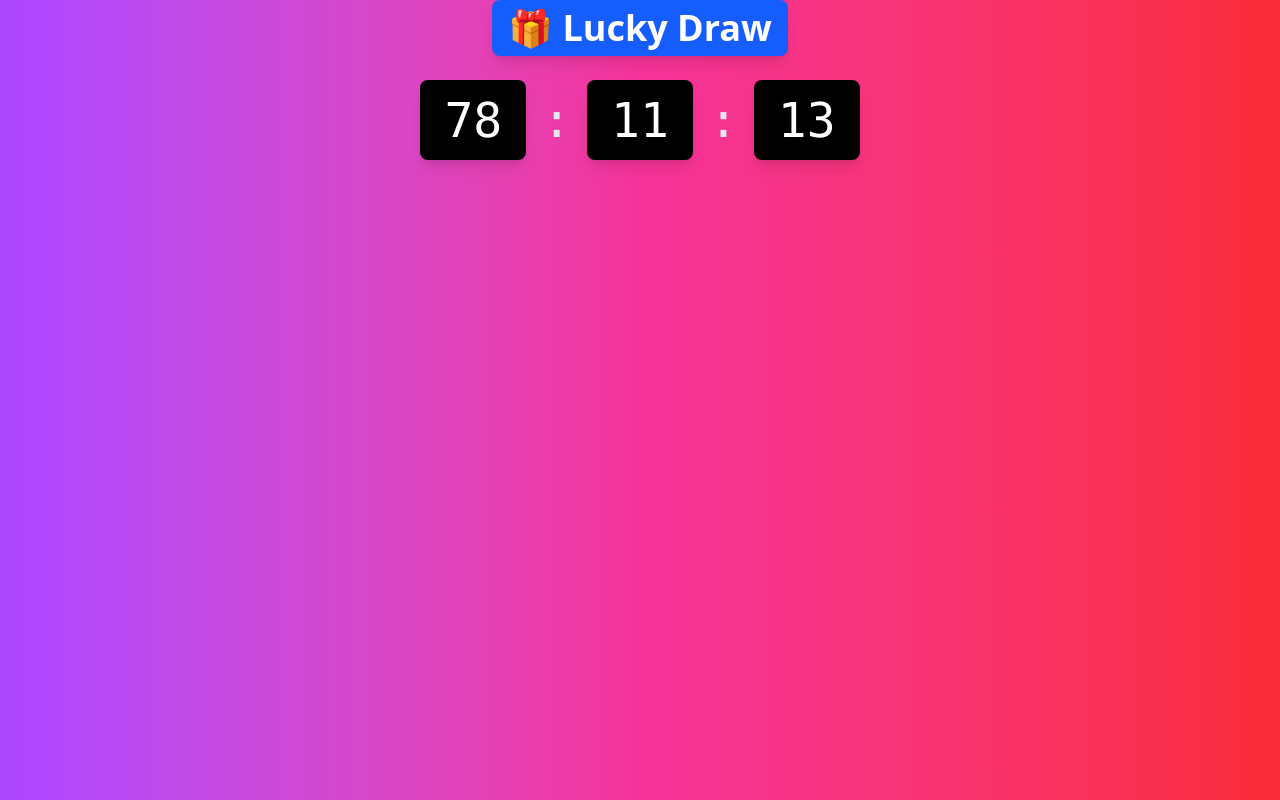
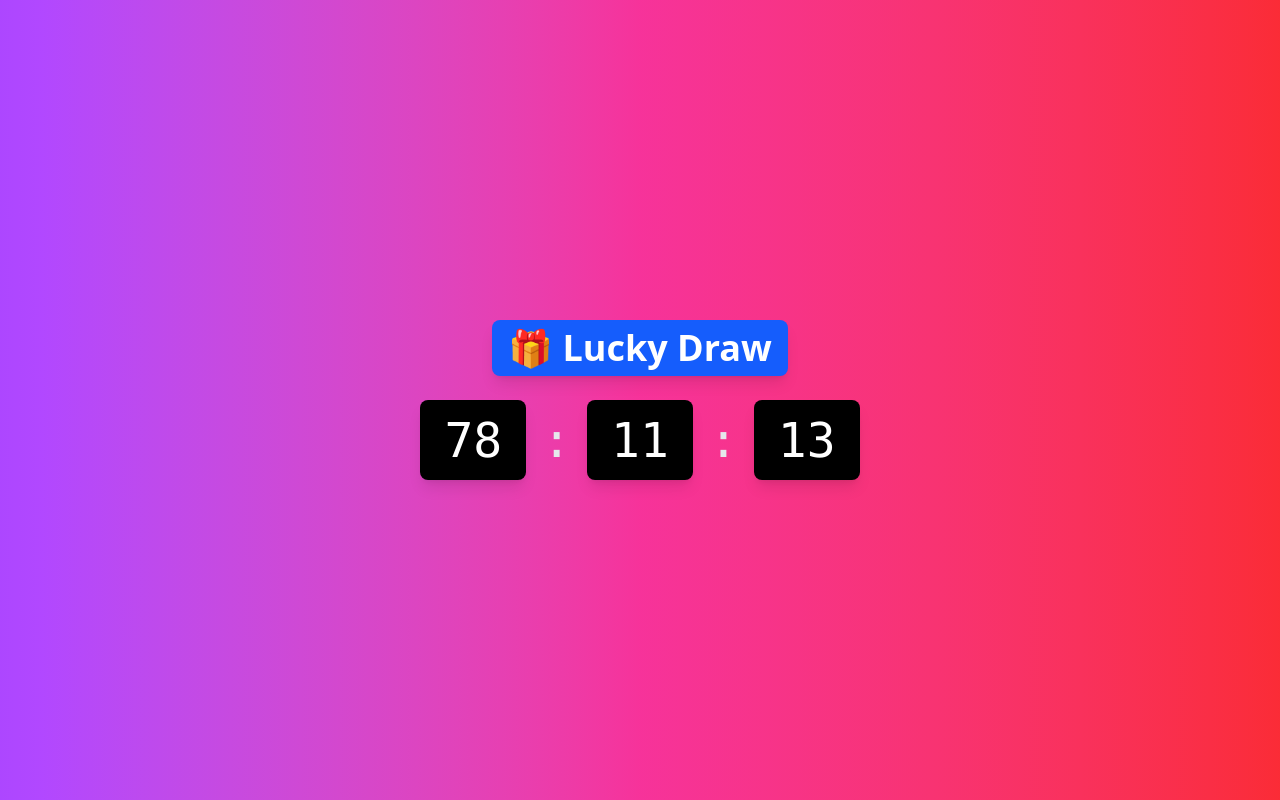
Before and after one commit to vishaldasaniya/vercel-frontend, a React (Vite) app: page / in a window 1280 px wide. Built offline with nearby package versions, Linux system fonts and the light colour scheme.

Commit message:
used justify-centre property

```diff
--- a/src/components/Demo.jsx
+++ b/src/components/Demo.jsx
@@ -35,7 +35,7 @@ export default function Demo({ eventStartTime }) {
     return () => clearInterval(interval);
   }, [eventStartTime]);
   return (
-    <div className="flex flex-col items-center  space-y-6 bg-gradient-to-r from-purple-500 via-pink-500 to-red-500 min-h-screen">
+    <div className="flex flex-col items-center justify-center space-y-6 bg-gradient-to-r from-purple-500 via-pink-500 to-red-500 min-h-screen">
 
       <h1 className="text-3xl md:text-4xl font-bold text-center text-white bg-blue-600 px-4 py-2 rounded-lg shadow-lg">
         🎁 Lucky Draw
```
